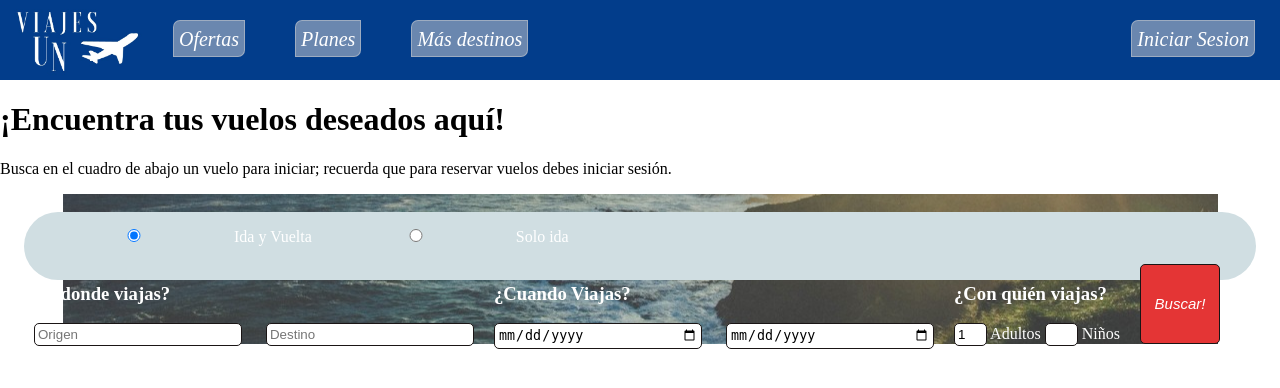
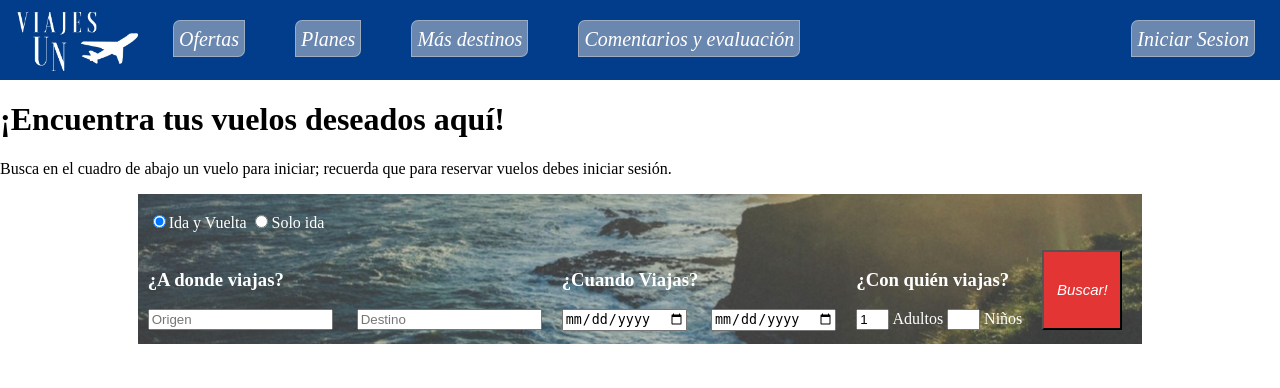
Before and after one commit to davidmantilla12/Ciclo3_Sprint, a Flask app: page / in a window 1280 px wide. Shown: the top 388 px of the page. Run offline with Flask 2, Linux system fonts and the light colour scheme.

Commit message:
pagina de comentarios

```diff
--- a/Static/CSS/style.css
+++ b/Static/CSS/style.css
@@ -89,19 +89,3 @@ th{
 div.pagos{
   background-color: #b6c4d4;
 }
-form {
-  width: 500px;
-  border: #300505;
-  padding: 16px;
-  border-radius: 40px;
-  margin: auto;
-  background-color: rgb(208, 222, 226);
-}
-form input {
-  padding: 3px;
-  width: 200px;
-  border: 1px solid #1a1515;
-  border-radius: 5px;
-  margin: auto;
-  display: inline-block;
-}
--- a/app.py
+++ b/app.py
@@ -95,6 +95,9 @@ def misVuelos():
     # Página para listar los vuelos tomados y reservados
     return "Página Mis vuelos"
 
+@app.route("/coment_eval")
+def coment_eval():
+    return render_template("coment_eval.html")
 
 @app.route("/Calificar/<id_vuelo>", methods=["GET", "POST"])
 def calificar(id_vuelo):
--- a/templates/base.html
+++ b/templates/base.html
@@ -25,6 +25,10 @@
         <div class="linkHeader" style="float: left">
             <a href="" class="linkHeader">Más destinos</a>
         </div>
+        <div class="linkHeader" style="float: left">
+            <a href="/coment_eval" class="linkHeader">Comentarios y evaluación</a>
+        </div>
+
 
         <div class="header" style="float: right; width: 20%">
             {%if sesion_iniciada:%}
```
Also changed, not shown: templates/coment_eval.html (added, +16 -0 lines).
